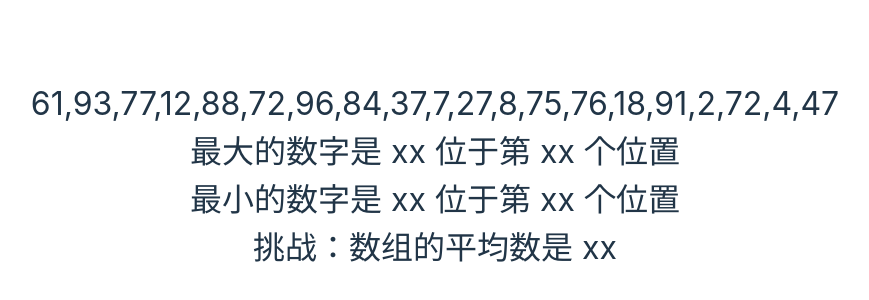
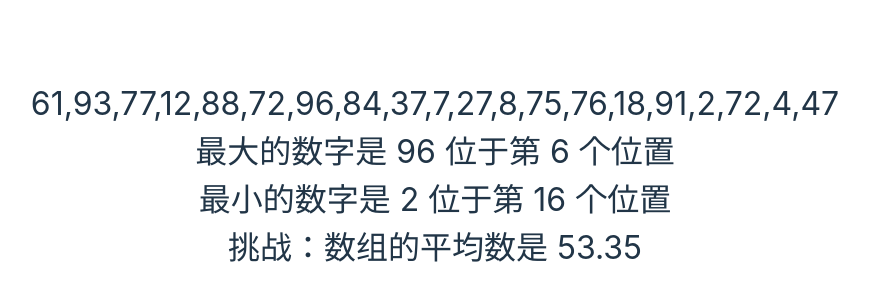
Before and after one commit to wrule/go-yzz, a React (Vite) app: page / in a window 1280 px wide. Shown: the part 224-524 px from the top of the page, without its empty margins (205-1074 px from the left). Built offline with nearby package versions, Linux system fonts and the light colour scheme.

Commit message:
数组位置算法

```diff
--- a/src/Nums1.tsx
+++ b/src/Nums1.tsx
@@ -11,8 +11,62 @@ function Nums() {
 
   return <div style={{ fontSize: '32px' }}>
     <div>{numList.join(',')}</div>
-    <div>最大的数字是 xx 位于第 xx 个位置</div>
-    <div>最小的数字是 xx 位于第 xx 个位置</div>
-    <div>挑战：数组的平均数是 xx</div>
+    <div>最大的数字是 {numbermax(numList)[0]} 位于第 {numbermax(numList)[1]} 个位置</div>
+    <div>最小的数字是 {numbermin(numList)[0]}  位于第 {numbermin(numList)[1]}  个位置</div>
+    <div>挑战：数组的平均数是 {numbermax(numList)[2]} </div>
   </div>;
 }
+function numbermax(numList : number[]){
+  let nummax = -1;
+  let indexmax = 0;
+  let sum = 0;
+  let avg = 0;
+  for(let i = 0; i < numList.length; i++){
+    sum = sum + numList[i];
+    if(numList[i]>nummax){
+      nummax = numList[i];
+      indexmax = i;
+    }
+  }
+  return [nummax,indexmax,avg = sum / numList.length+1]
+
+}
+function numbermin(numList : number[]){
+  let nummin = 100;
+  let indexmin = 0;
+  for(let i = 0; i < numList.length; i++){
+    if(numList[i]< nummin){
+      nummin = numList[i];
+      indexmin = i;
+    }
+  }
+  return [nummin,indexmin]
+
+}
+
+// function indexmax(numList : number[]){
+//   let nummax = -1;
+//   let indexmax = 0;
+//   for(let i = 0; i < numList.length; i++){
+//     if(numList[i]>nummax){
+//       nummax = numList[i];
+//       indexmax = i;
+//     }
+//   }
+//   return indexmax
+
+// }
+
+
+// function indexmin(numList : number[]){
+//   let nummin = 100;
+//   let indexmin = 0
+//   for(let i = 0; i < numList.length; i++){
+//     if(numList[i]< nummin){
+//       nummin = numList[i];
+//       indexmin = i;
+//     }
+//   }
+//   return indexmin
+
+// }
```
